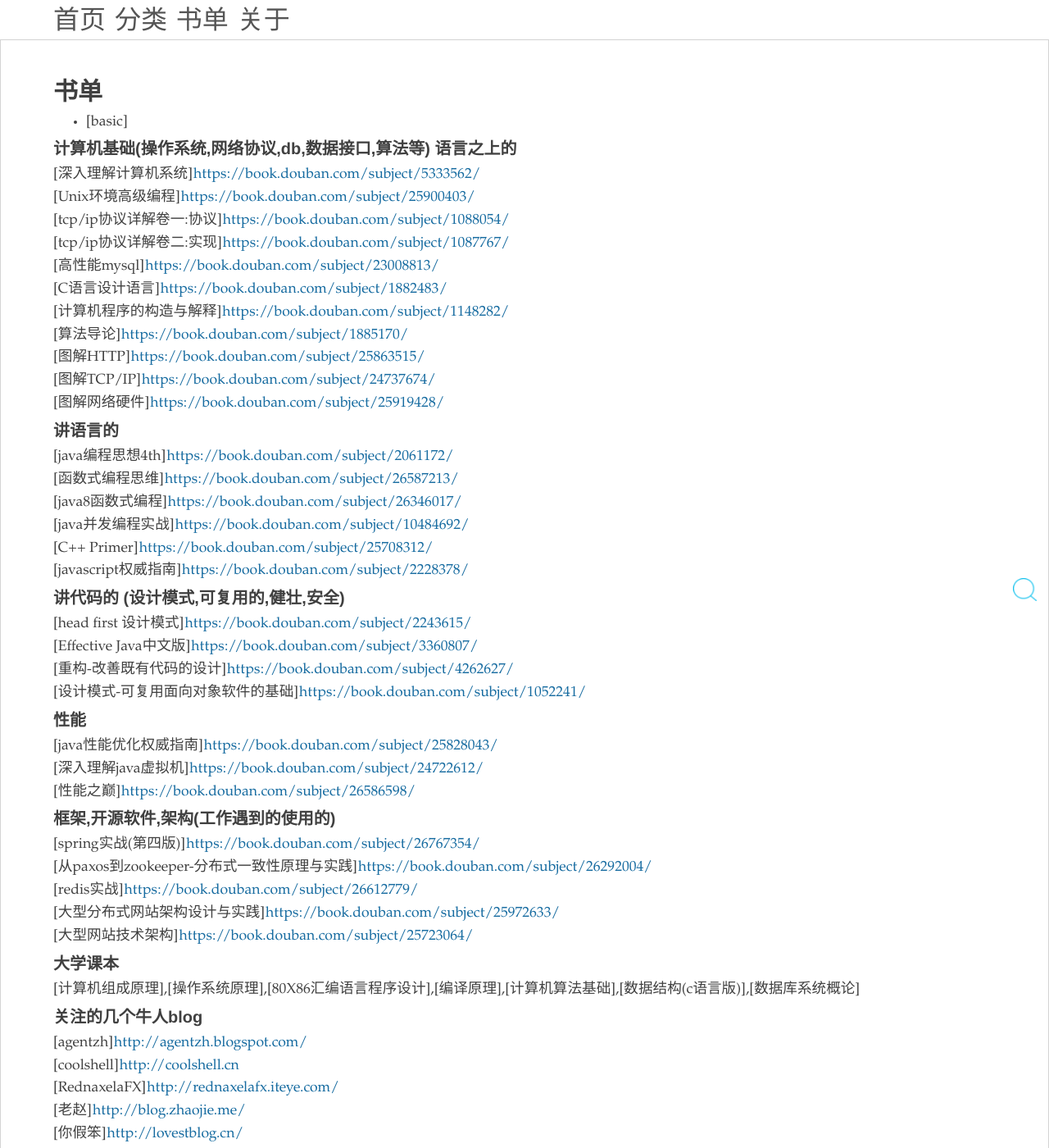
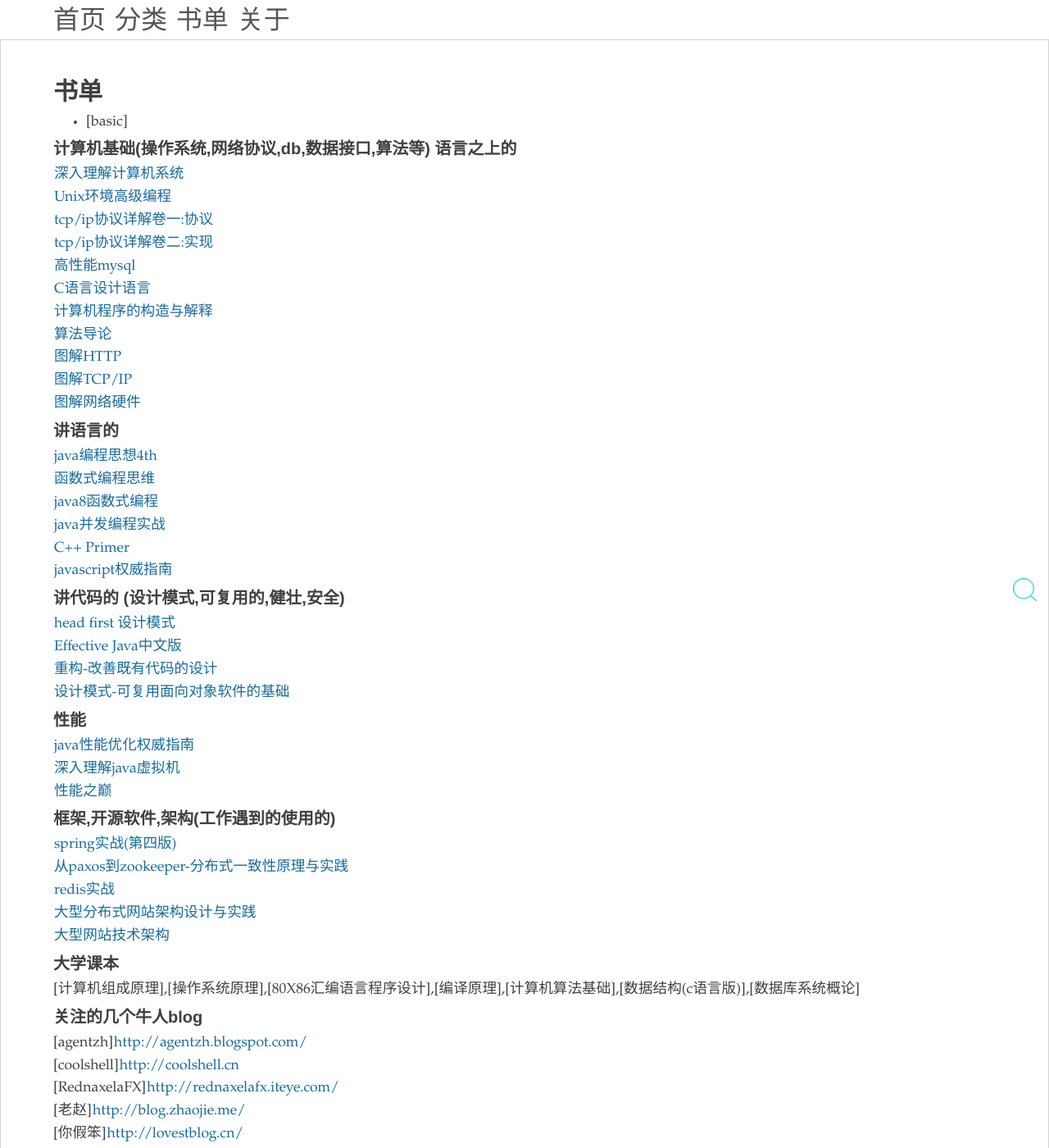
Before and after one commit to zy123a/lcj1992.github.com, a Jekyll site: the page built from pages/booklist.md, in a window 1280 px wide and 1400 px high. Shown: the whole window at 82% size. Built offline with Jekyll 4.4.1, drawn with Linux system fonts in a browser that asks for light colours; nearby versions of some CDN libraries.

Commit message:
annotation

```diff
--- a/pages/booklist.md
+++ b/pages/booklist.md
@@ -9,71 +9,71 @@
 
 #### 计算机基础(操作系统,网络协议,db,数据接口,算法等) 语言之上的
 
-[深入理解计算机系统]<https://book.douban.com/subject/5333562/>
+[深入理解计算机系统](https://book.douban.com/subject/5333562/)
 
-[Unix环境高级编程]<https://book.douban.com/subject/25900403/>
+[Unix环境高级编程](https://book.douban.com/subject/25900403/)
 
-[tcp/ip协议详解卷一:协议]<https://book.douban.com/subject/1088054/>
+[tcp/ip协议详解卷一:协议](https://book.douban.com/subject/1088054/)
 
-[tcp/ip协议详解卷二:实现]<https://book.douban.com/subject/1087767/>
+[tcp/ip协议详解卷二:实现](https://book.douban.com/subject/1087767/)
 
-[高性能mysql]<https://book.douban.com/subject/23008813/>
+[高性能mysql](https://book.douban.com/subject/23008813/)
 
-[C语言设计语言]<https://book.douban.com/subject/1882483/>
+[C语言设计语言](https://book.douban.com/subject/1882483/)
 
-[计算机程序的构造与解释]<https://book.douban.com/subject/1148282/>
+[计算机程序的构造与解释](https://book.douban.com/subject/1148282/)
 
-[算法导论]<https://book.douban.com/subject/1885170/>
+[算法导论](https://book.douban.com/subject/1885170/)
 
-[图解HTTP]<https://book.douban.com/subject/25863515/>
+[图解HTTP](https://book.douban.com/subject/25863515/)
 
-[图解TCP/IP]<https://book.douban.com/subject/24737674/>
+[图解TCP/IP](https://book.douban.com/subject/24737674/)
 
-[图解网络硬件]<https://book.douban.com/subject/25919428/>
+[图解网络硬件](https://book.douban.com/subject/25919428/)
 
 #### 讲语言的
 
-[java编程思想4th]<https://book.douban.com/subject/2061172/>
+[java编程思想4th](https://book.douban.com/subject/2061172/)
 
-[函数式编程思维]<https://book.douban.com/subject/26587213/>
+[函数式编程思维](https://book.douban.com/subject/26587213/)
 
-[java8函数式编程]<https://book.douban.com/subject/26346017/>
+[java8函数式编程](https://book.douban.com/subject/26346017/)
 
-[java并发编程实战]<https://book.douban.com/subject/10484692/>
+[java并发编程实战](https://book.douban.com/subject/10484692/)
 
-[C++ Primer]<https://book.douban.com/subject/25708312/>
+[C++ Primer](https://book.douban.com/subject/25708312/)
 
-[javascript权威指南]<https://book.douban.com/subject/2228378/>
+[javascript权威指南](https://book.douban.com/subject/2228378/)
 
 #### 讲代码的 (设计模式,可复用的,健壮,安全)
 
-[head first 设计模式]<https://book.douban.com/subject/2243615/>
+[head first 设计模式](https://book.douban.com/subject/2243615/)
 
-[Effective Java中文版]<https://book.douban.com/subject/3360807/>
+[Effective Java中文版](https://book.douban.com/subject/3360807/)
 
-[重构-改善既有代码的设计]<https://book.douban.com/subject/4262627/>
+[重构-改善既有代码的设计](https://book.douban.com/subject/4262627/)
 
-[设计模式-可复用面向对象软件的基础]<https://book.douban.com/subject/1052241/>
+[设计模式-可复用面向对象软件的基础](https://book.douban.com/subject/1052241/)
 
 #### 性能
 
-[java性能优化权威指南]<https://book.douban.com/subject/25828043/>
+[java性能优化权威指南](https://book.douban.com/subject/25828043/)
 
-[深入理解java虚拟机]<https://book.douban.com/subject/24722612/>
+[深入理解java虚拟机](https://book.douban.com/subject/24722612/)
 
-[性能之巅]<https://book.douban.com/subject/26586598/>
+[性能之巅](https://book.douban.com/subject/26586598/)
 
 #### 框架,开源软件,架构(工作遇到的使用的)
 
-[spring实战(第四版)]<https://book.douban.com/subject/26767354/>
+[spring实战(第四版)](https://book.douban.com/subject/26767354/)
 
-[从paxos到zookeeper-分布式一致性原理与实践]<https://book.douban.com/subject/26292004/>
+[从paxos到zookeeper-分布式一致性原理与实践](https://book.douban.com/subject/26292004/)
 
-[redis实战]<https://book.douban.com/subject/26612779/>
+[redis实战](https://book.douban.com/subject/26612779/)
 
-[大型分布式网站架构设计与实践]<https://book.douban.com/subject/25972633/>
+[大型分布式网站架构设计与实践](https://book.douban.com/subject/25972633/)
 
-[大型网站技术架构]<https://book.douban.com/subject/25723064/>
+[大型网站技术架构](https://book.douban.com/subject/25723064/)
 
 #### 大学课本
 
```
